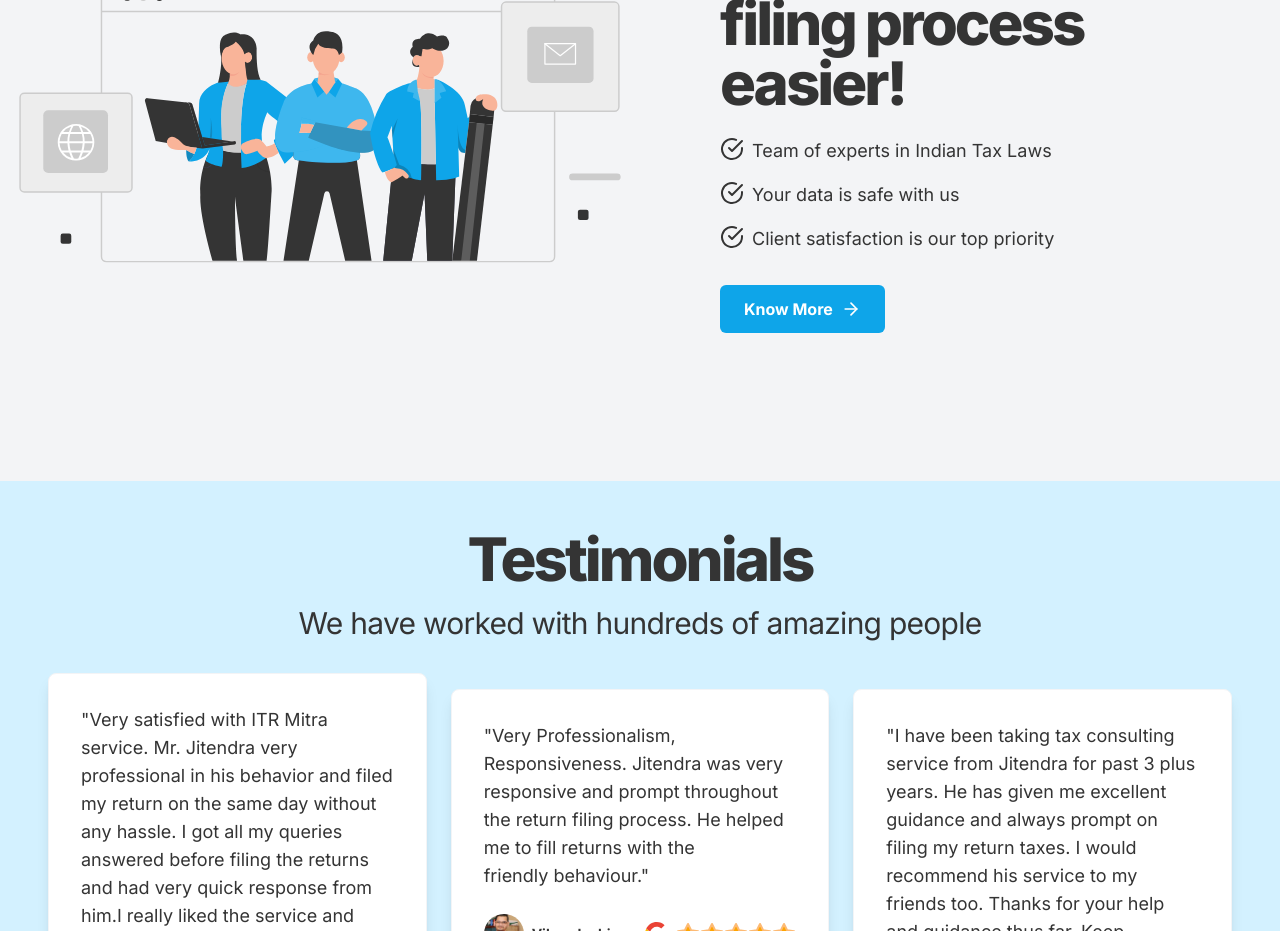
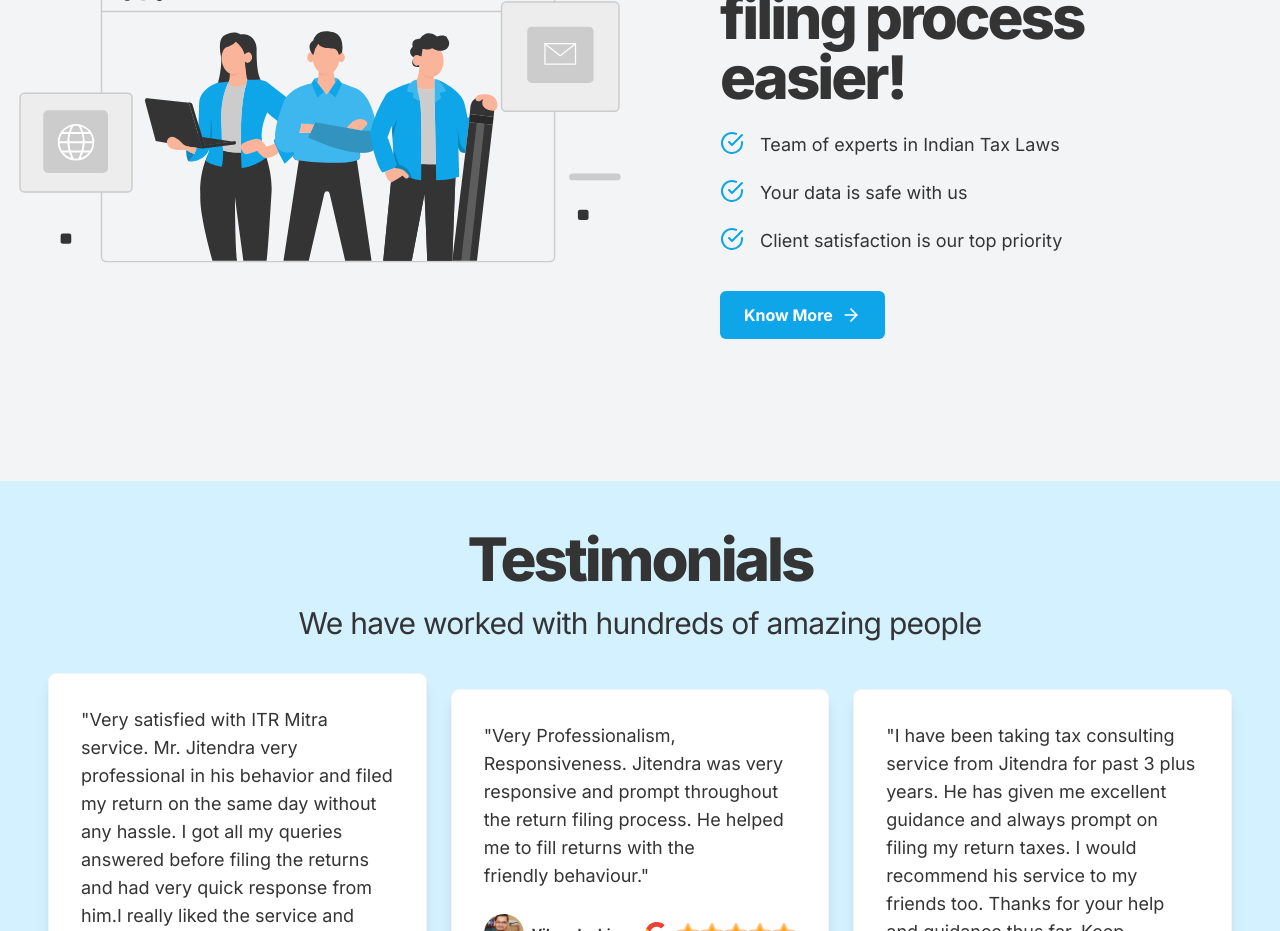
Before and after one commit to itrmitra/itrmitra, a Next.js app: page / in a window 1280 px wide. Shown: the part 2000-2931 px from the top of the page. Built offline with nearby package versions, Linux system fonts and the light colour scheme.

Commit message:
fix formatting of check icon

```diff
--- a/src/components/info-sections/aboutus-section.tsx
+++ b/src/components/info-sections/aboutus-section.tsx
@@ -16,15 +16,23 @@ export default function AboutUsSection() {
                     </h1>
                     <ul className="mb-8 space-y-4 text-sm md:text-base lg:text-lg">
                         <li className="flex items-start gap-2">
-                            <CheckCircle size={24} />
-                            Team of experts in Indian Tax Laws
+                            <div className="min-w-8 h-8">
+                                <CheckCircle className="text-brand md:h-6 md:w-6" />
+                            </div>
+                            <span className="inline-block align-text-top">
+                                Team of experts in Indian Tax Laws
+                            </span>
                         </li>
                         <li className="flex items-start gap-2">
-                            <CheckCircle size={24} />
+                            <div className="min-w-8 h-8">
+                                <CheckCircle className="text-brand md:h-6 md:w-6" />
+                            </div>
                             Your data is safe with us
                         </li>
                         <li className="flex items-start gap-2">
-                            <CheckCircle size={24} />
+                            <div className="min-w-8 h-8">
+                                <CheckCircle className="text-brand md:h-6 md:w-6" />
+                            </div>
                             Client satisfaction is our top priority
                         </li>
                     </ul>
```
